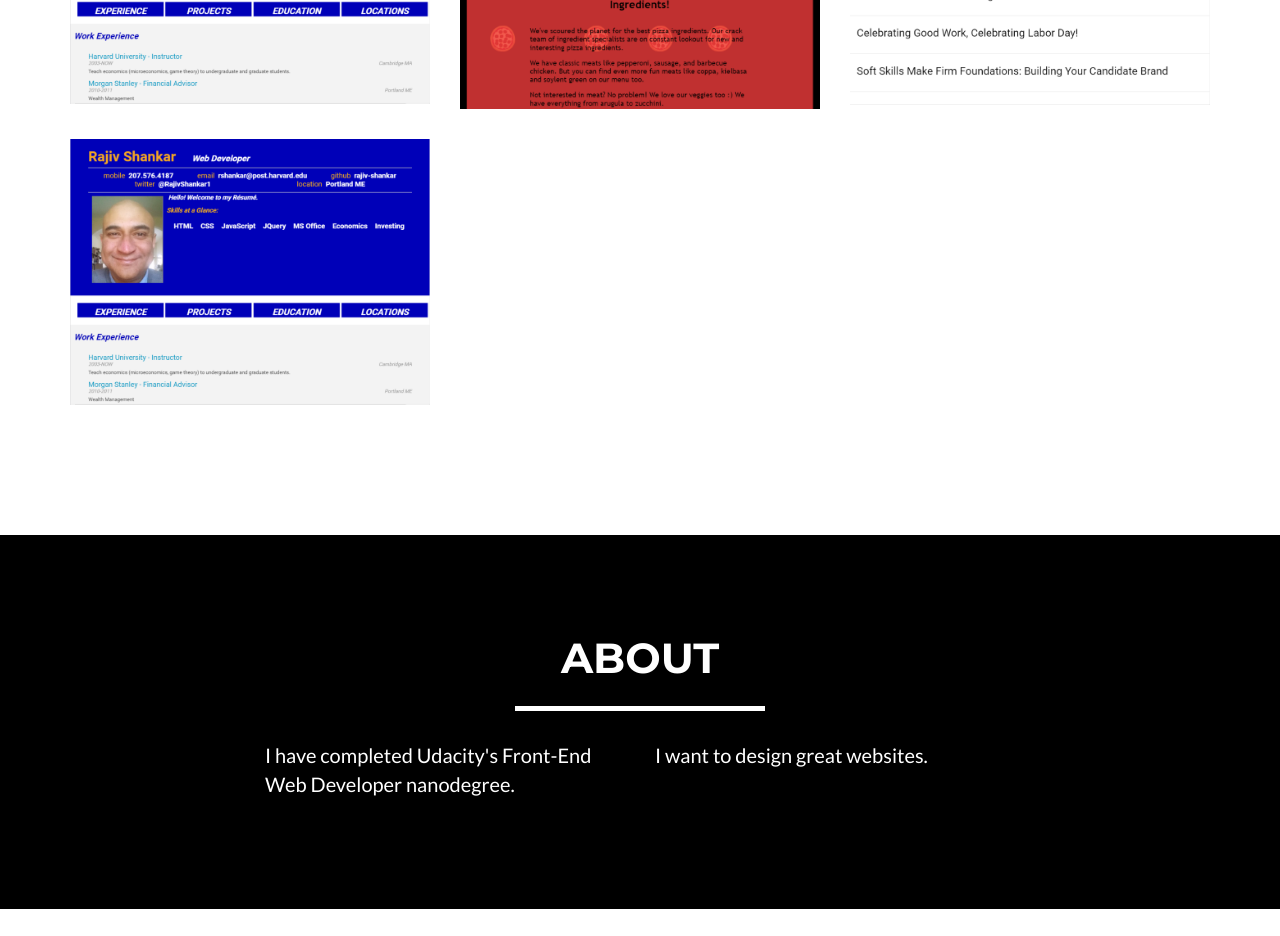
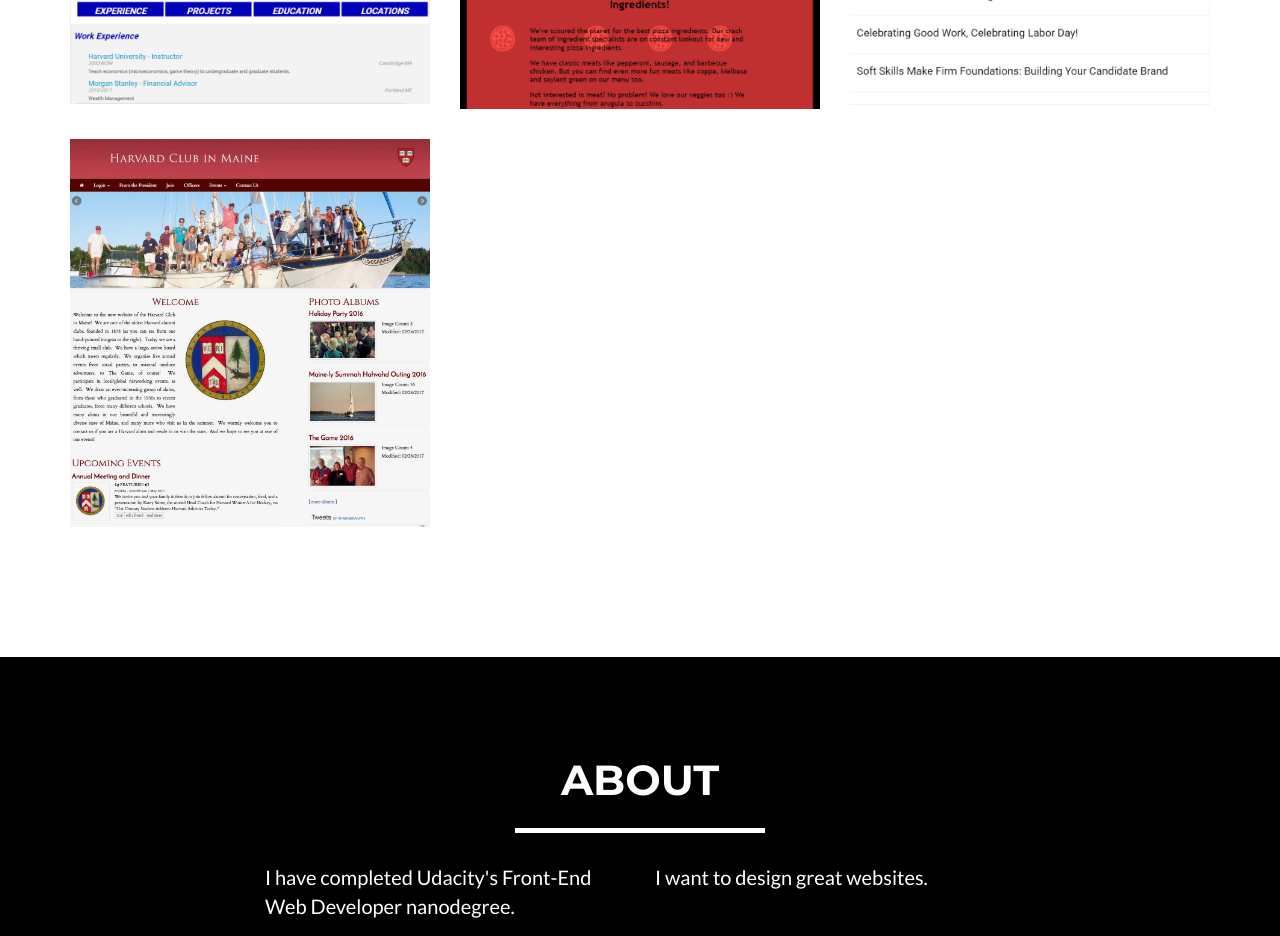
Before and after one commit to rajiv-shankar/rajiv-shankar.github.io, a website: page index.html in a window 1280 px wide. Shown: the part 1480-2416 px from the top of the page. Drawn offline with nearby package versions, Linux system fonts and the light colour scheme; files whose address does not match are found by name.

Commit message:
Update index.html

```diff
--- a/index.html
+++ b/index.html
@@ -183,7 +183,7 @@
                                 <i class="fa fa-search-plus fa-3x"></i>
                             </div>
                         </div>
-                        <img src="img/portfolio/Resume.PNG" class="img-responsive" alt="">
+                        <img src="img/portfolio/HCM-homepage.jpg" class="img-responsive" alt="">
                     </a>
                 </div>
 
@@ -568,7 +568,7 @@
                             <h2>Alumni Club Website</h2>
                             <hr class="star-primary">
                             <a href="http://hcmaine.clubs.harvard.edu/">
-                               <img src="img/HCM-homepage.jpg" class="img-responsive img-centered" alt="">
+                               <img src="img/portfolio/HCM-homepage.jpg" class="img-responsive img-centered" alt="">
                             </a>
                             <p>I am the webmaster of this site.  Every event page is written from scratch, including the special buttons and embedded forms.  Each page in turn is converted into an eInvite, so all the code must work exactly the same on the website and the html email.  I also manage the email blasts and RSVPs, and the online payment system for events and memberships.</p>
                             <ul class="list-inline item-details">
```
